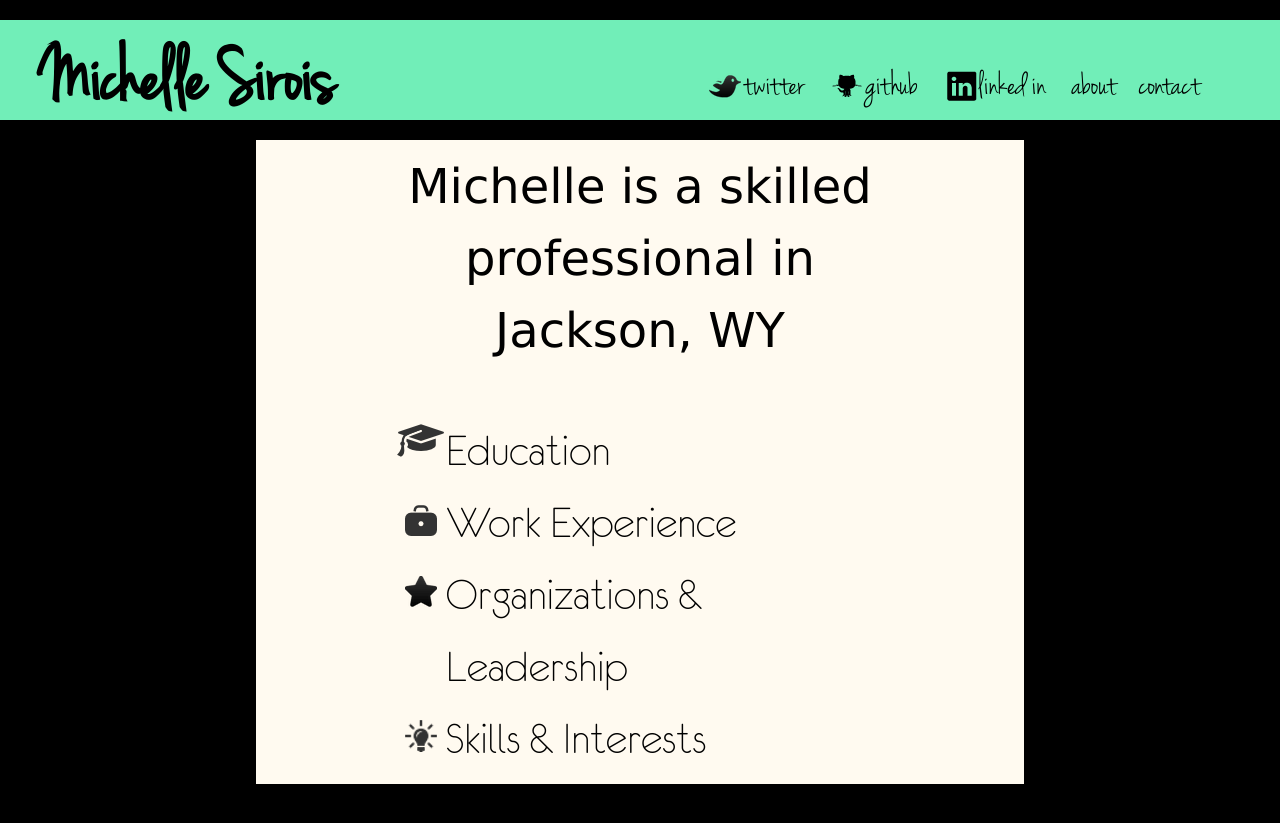
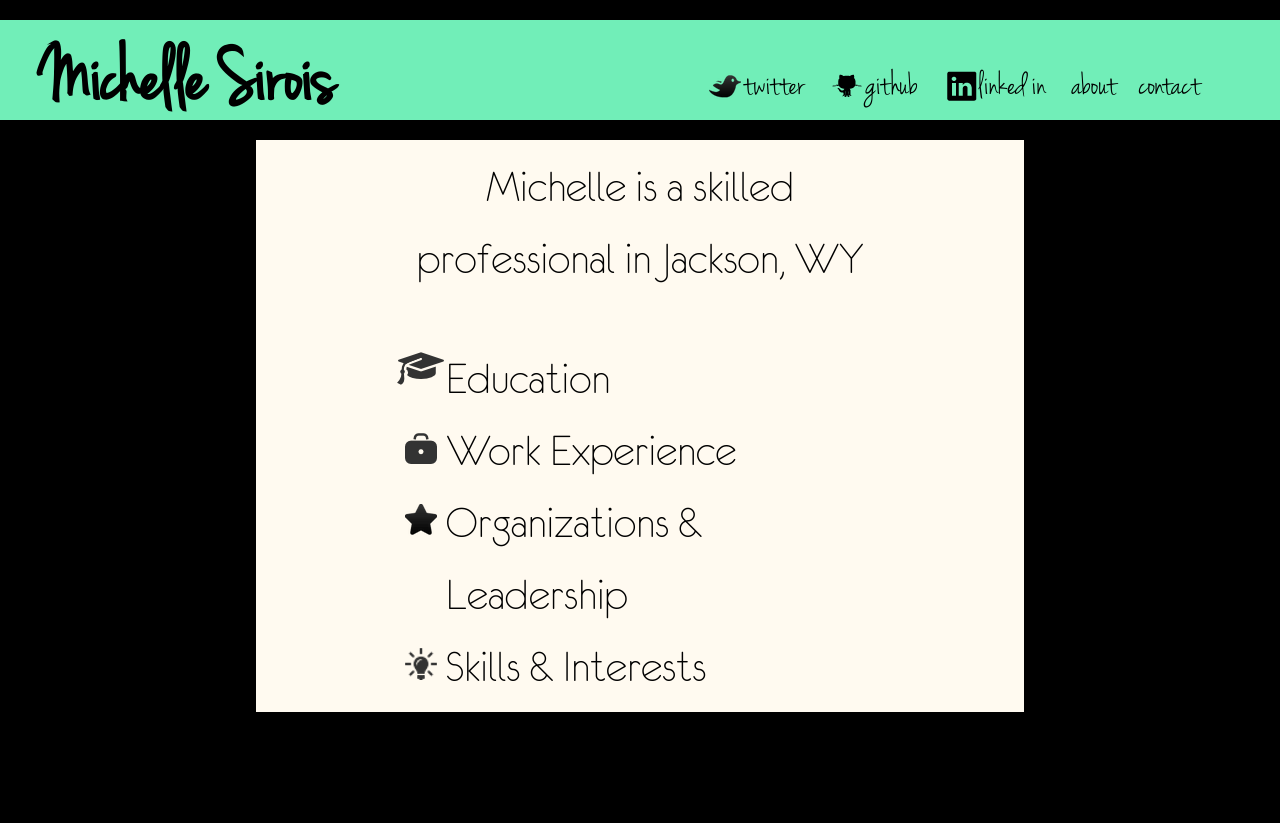
Before and after one commit to michellecsirois/michellecsirois.github.io, a Jekyll site: the page built from index.html, in a window 1280 px wide. Shown: the top 823 px of the page. Built offline with Jekyll 4.4.1, drawn with Linux system fonts in a browser that asks for light colours; Markdown is read by kramdown in place of the engine named in the settings; the list of posts is cut into pages by our own code.

Commit message:
Update index.html

```diff
--- a/index.html
+++ b/index.html
@@ -9,7 +9,7 @@
          xmlns="http://www.w3.org/1999/html" xmlns="http://www.w3.org/1999/html">
 
     <div align="center">
-        <font size=12>Michelle is a skilled professional in Jackson, WY</font>
+        <font face=euro size=12>Michelle is a skilled professional in Jackson, WY</font>
     </div>
     <br>
     </br>
```
